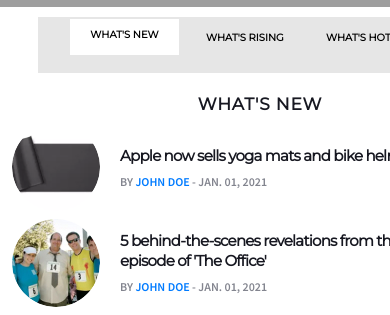
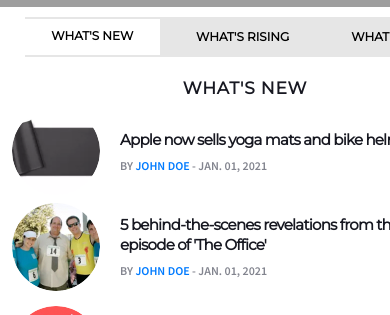
Before and after one commit to BisiDavi/OD-blog-template, a website: page index.html in a window 390 px wide. Shown: the part 473-788 px from the top of the page. Drawn offline with nearby package versions, Linux system fonts and the light colour scheme; grey boxes are pictures that could not be loaded.

Commit message:
index page

```diff
--- a/css/index-media-query.css
+++ b/css/index-media-query.css
@@ -67,20 +67,33 @@
 
   main .row.main_news_content .bg-white {
     height: auto !important;
+    width: 500px !important;
   }
   .ads {
     display: none;
   }
 
+  div#pills-tabContent {
+    width: 100% !important;
+}
+
+  /* whats rising */
+  div#pills-whatsrising {
+    max-width: 500px !important;
+    align-items: center;
+    display: flex;
+    flex-direction: column;
+}
+
   /* whats hot */
   .hot_news img {
-   height: 300px !important;
+    height: 300px !important;
     width: 450px !important;
   }
 
   div#pills-whatshot {
     width: 500px !important;
-}
+  }
 
   /* video */
   .videos_container {
@@ -131,25 +144,30 @@
   .mobile.news.d-none {
     display: flex !important;
     background: #e6e6e6 !important;
-    width: 80% !important;
+    width: 85% !important;
     margin: 10px auto;
-    padding: 0px 5px;
-}
+    height: 40px !important;
+    padding: 0px;
   }
 
   ul#pills-tab {
     display: flex;
-    justify-content: center;
+    justify-content: space-between;
     margin: auto;
     height: 40px !important;
     align-content: center;
     align-items: center;
-    width: 400px !important;
+    width: 500px !important;
     /* padding: 10px !important; */
   }
 
+  ul#pills-tab a {
+    font-size: 12px !important;
+    font-weight: 700;
+  }
+
   .mobile .nav li.nav-item {
-    width: 120px !important;
+    width: 140px !important;
     font-size: 12px;
     padding: 0px !important;
     margin: 0px !important;
@@ -169,9 +187,11 @@
   .nav-pills .nav-link.active {
     background: white !important;
     color: black !important;
+    font-size: 12px !important;
     margin: 0px !important;
     border-radius: 0px !important;
-    width: 109px;
+    width: 135px;
+    font-weight: bold;
     text-align: center !important;
     height: 36px;
   }
```
